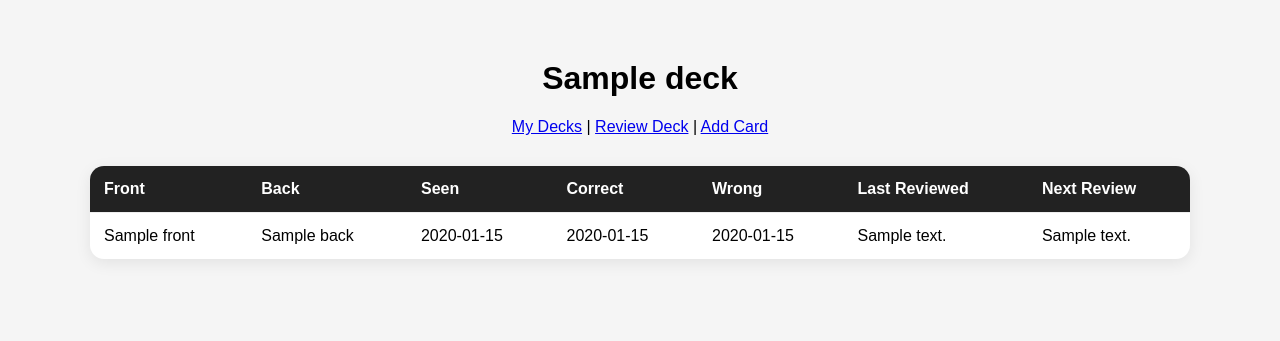
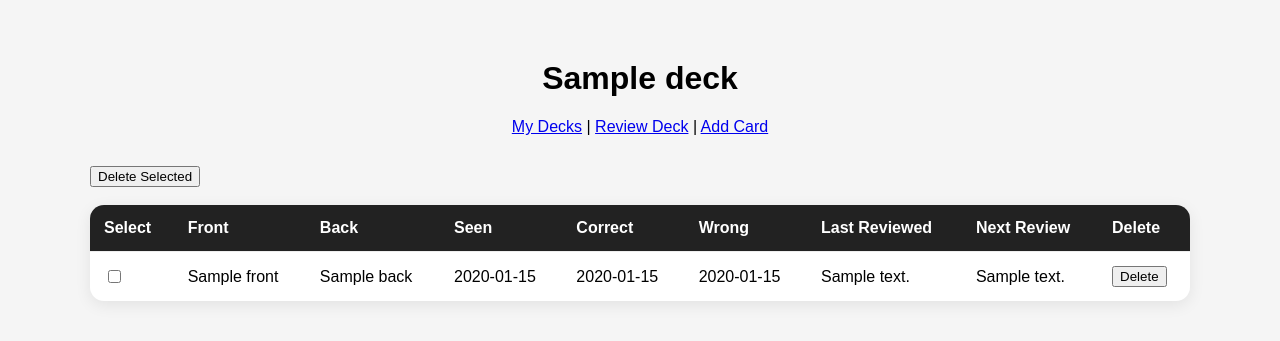
Before and after one commit to lewisbryan302-cloud/LanguageApp, a FastAPI app: page /deck/1/cards in a window 1280 px wide. Shown: the top 341 px of the page. Run offline with FastAPI, Linux system fonts and the light colour scheme; a database or web service that is not in the repository returns one stand-in record (values such as "Sample title").

Commit message:
delete_cards

```diff
--- a/app.py
+++ b/app.py
@@ -4,6 +4,7 @@ from fastapi.responses import RedirectResponse
 from fastapi.templating import Jinja2Templates
 from starlette.requests import Request
 from database import get_connection
+from typing import Optional
 
 app = FastAPI()
 templates = Jinja2Templates(directory="templates")
@@ -304,3 +305,43 @@ def view_deck_cards(request: Request, deck_id: int):
             "cards": cards
         }
     )
+
+# --- Mechanism to delete single flashcards ---
+@app.post("/card/{card_id}/delete")
+def delete_single_card(card_id: int, deck_id: int = Form(...)):
+    conn = get_connection()
+    cursor = conn.cursor()
+
+    cursor.execute("""
+        DELETE FROM flashcards
+        WHERE id = %s;
+    """, (card_id,))
+
+    conn.commit()
+    cursor.close()
+    conn.close()
+
+    return RedirectResponse(f"/deck/{deck_id}/cards", status_code=303)
+
+
+@app.post("/cards/delete-selected")
+def delete_selected_cards(
+    deck_id: int = Form(...),
+    card_ids: Optional[list[int]] = Form(None)
+):
+    if not card_ids:
+        return RedirectResponse(f"/deck/{deck_id}/cards", status_code=303)
+
+    conn = get_connection()
+    cursor = conn.cursor()
+
+    cursor.execute("""
+        DELETE FROM flashcards
+        WHERE id = ANY(%s);
+    """, (card_ids,))
+
+    conn.commit()
+    cursor.close()
+    conn.close()
+
+    return RedirectResponse(f"/deck/{deck_id}/cards", status_code=303)
--- a/templates/deck_cards.html
+++ b/templates/deck_cards.html
@@ -65,7 +65,18 @@
 
         {% if cards %}
             <table>
+                <form action="/cards/delete-selected" method="post">
+                    <input type="hidden" name="deck_id" value="{{ deck[0] }}">
+
+                    <button type="submit" onclick="return confirm('Delete selected cards?');">
+                        Delete Selected
+                    </button>
+
+                    <br><br>
+
+                    <table>
                         <tr>
+                            <th>Select</th>
                             <th>Front</th>
                             <th>Back</th>
                             <th>Seen</th>
@@ -73,10 +84,15 @@
                             <th>Wrong</th>
                             <th>Last Reviewed</th>
                             <th>Next Review</th>
+                            <th>Delete</th>
                         </tr>
 
                         {% for card in cards %}
                             <tr>
+                                <td>
+                                    <input type="checkbox" name="card_ids" value="{{ card[0] }}">
+                                </td>
+
                                 <td>{{ card[1] }}</td>
                                 <td>{{ card[2] }}</td>
                                 <td>{{ card[3] }}</td>
@@ -84,8 +100,20 @@
                                 <td>{{ card[5] }}</td>
                                 <td>{{ card[6] }}</td>
                                 <td>{{ card[7] }}</td>
+
+                                <td>
+                                    <button
+                                        type="submit"
+                                        formaction="/card/{{ card[0] }}/delete"
+                                        onclick="return confirm('Delete this card?');"
+                                    >
+                                        Delete
+                                    </button>
+                                </td>
                             </tr>
                         {% endfor %}
+                    </table>
+                </form>
             </table>
         {% else %}
             <div class="empty">
```
Lines whose indentation alone changed are shown as unchanged.
